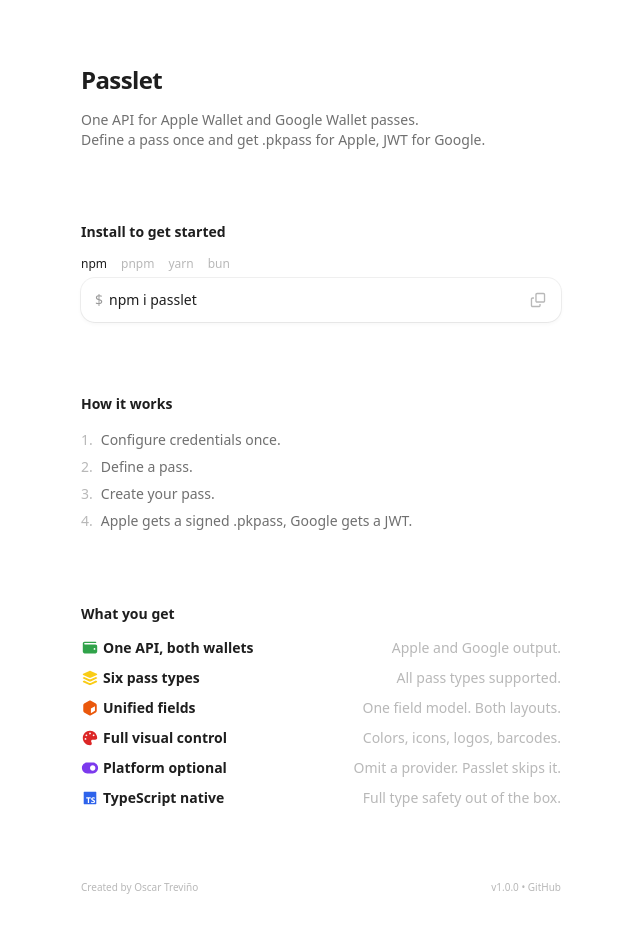
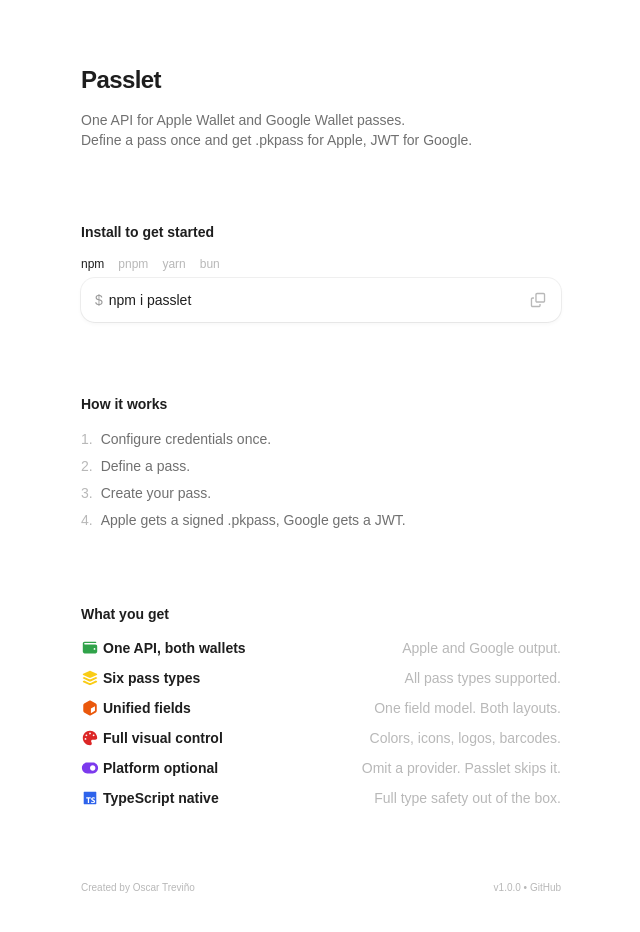
Before and after one commit to oscartrevio/passlet, a Next.js app in the folder apps/web/: page / in a window 1280 px wide. Shown: the top 932 px of the page, without its empty margins (319-959 px from the left). Built offline with nearby package versions, Linux system fonts and the light colour scheme.

Commit message:
fix(web): prevent copy button spam during cooldown

```diff
--- a/apps/web/src/app/page.tsx
+++ b/apps/web/src/app/page.tsx
@@ -91,23 +91,21 @@ const STEPS = [
 	"Apple gets a signed .pkpass, Google gets a JWT.",
 ];
 
-const runde = "'Open Runde', system-ui, sans-serif";
-
 export default function Home() {
 	const [pm, setPm] = useState<PackageManager>("npm");
 	const [copied, setCopied] = useState(false);
 
 	const copy = () => {
+		if (copied) {
+			return;
+		}
 		navigator.clipboard.writeText(COMMANDS[pm]);
 		setCopied(true);
 		setTimeout(() => setCopied(false), 2000);
 	};
 
 	return (
-		<div
-			className="mx-auto flex min-h-svh max-w-lg flex-col gap-18 px-4 py-16"
-			style={{ fontFamily: runde }}
-		>
+		<div className="mx-auto flex min-h-svh max-w-lg flex-col gap-18 px-4 py-16">
 			{/* Title + subtitle */}
 			<div className="flex flex-col gap-3.5">
 				<h1 className="text-balance font-semibold text-2xl text-[#1E1E1E] tracking-tight">
```
